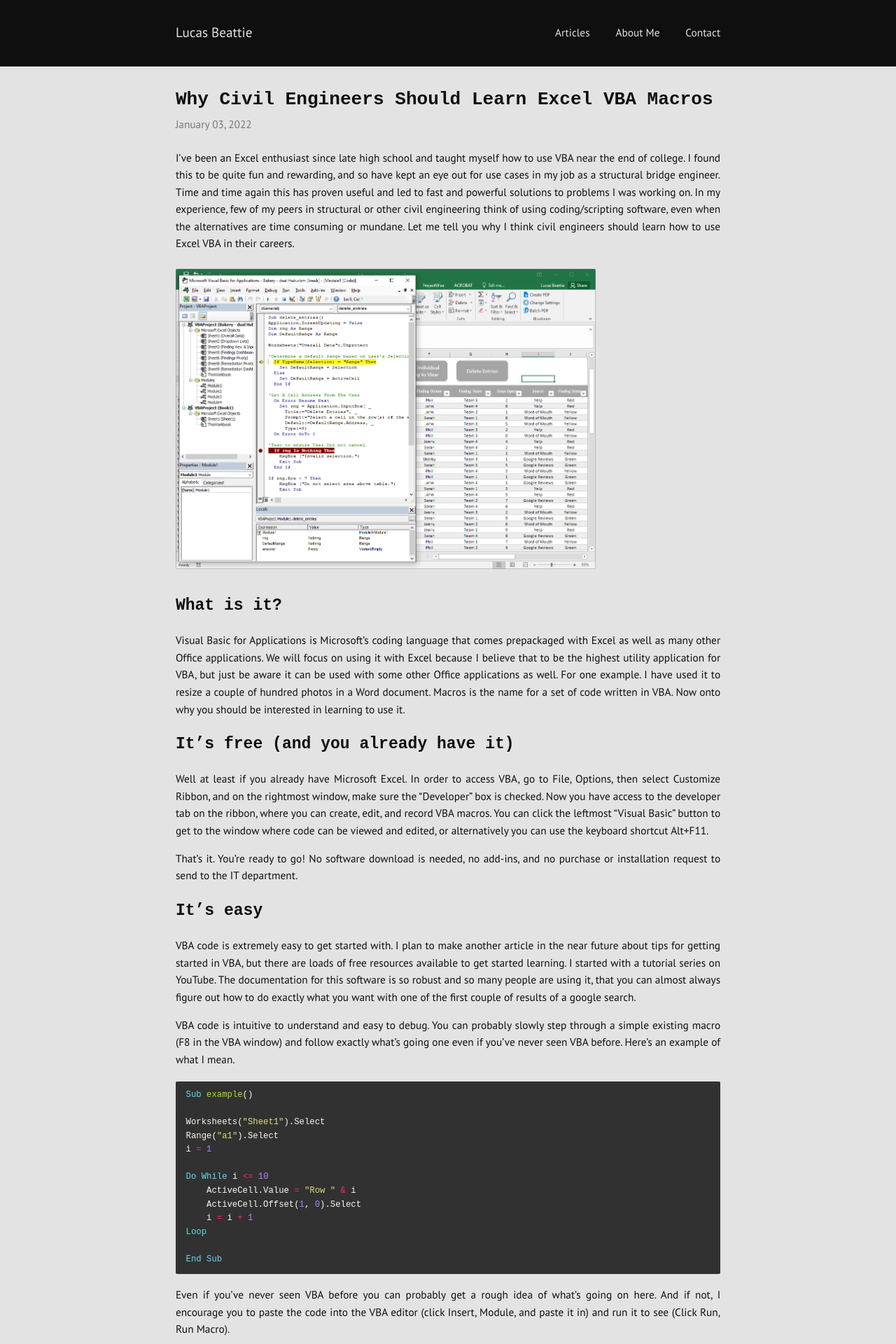
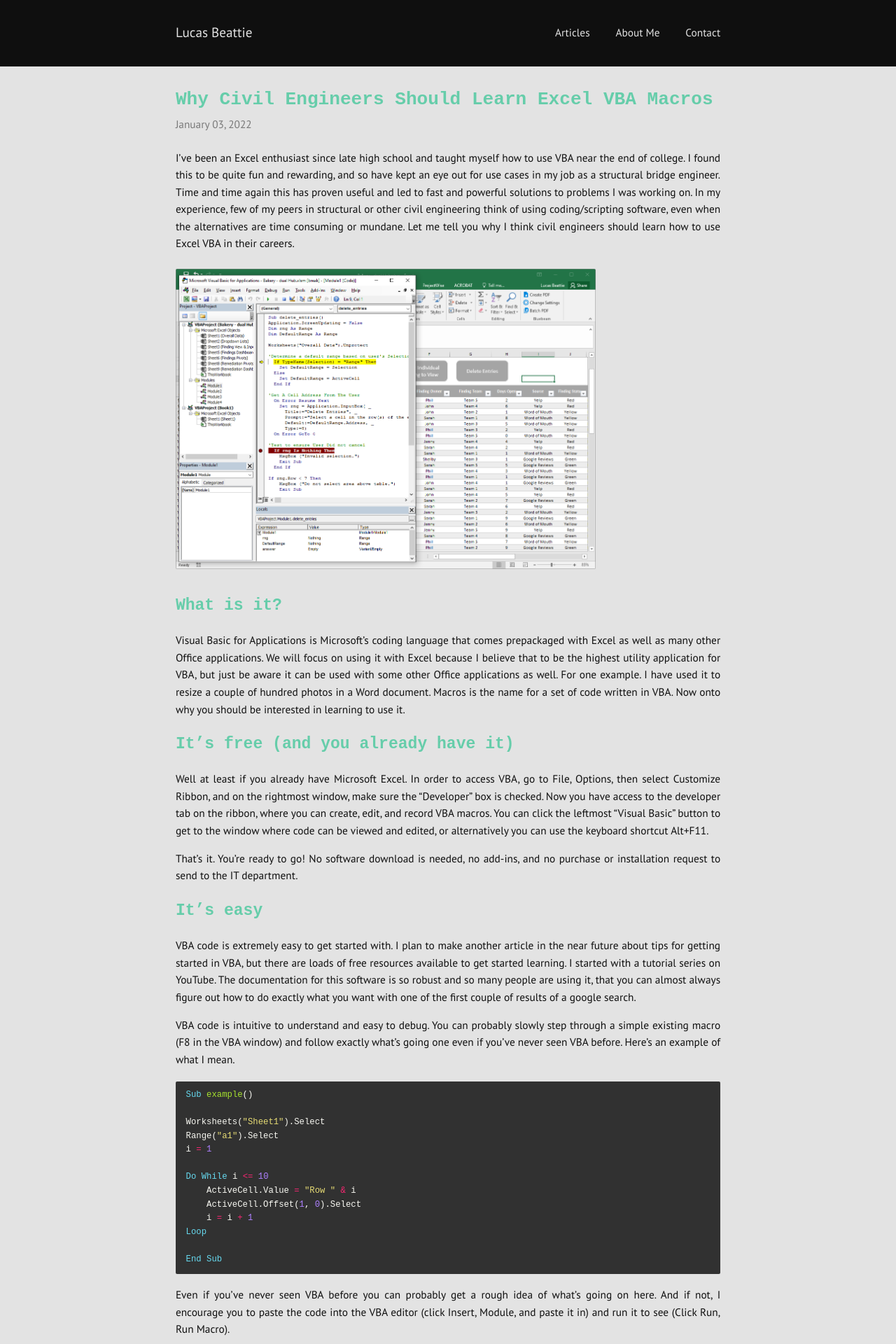
Before and after one commit to labeattie/lucasbeattiedotcom, a Jekyll site: the page built from _posts/2022-01-03-why-civil-engineers-vba.md, in a window 1280 px wide. Shown: the top 1920 px of the page at 70% size. Built offline with Jekyll 4.4.1, drawn with Linux system fonts in a browser that asks for light colours.

Commit message:
header font

```diff
--- a/_sass/basic.sass
+++ b/_sass/basic.sass
@@ -19,6 +19,7 @@ body
 h1, h2, h3, h4, h5, h6
   font-weight: $heading-weight
   font-family: 'Courier New', Courier, monospace
+  color: mediumaquamarine
 
 b, strong, th
   font-weight: $font-weight + 200
```
